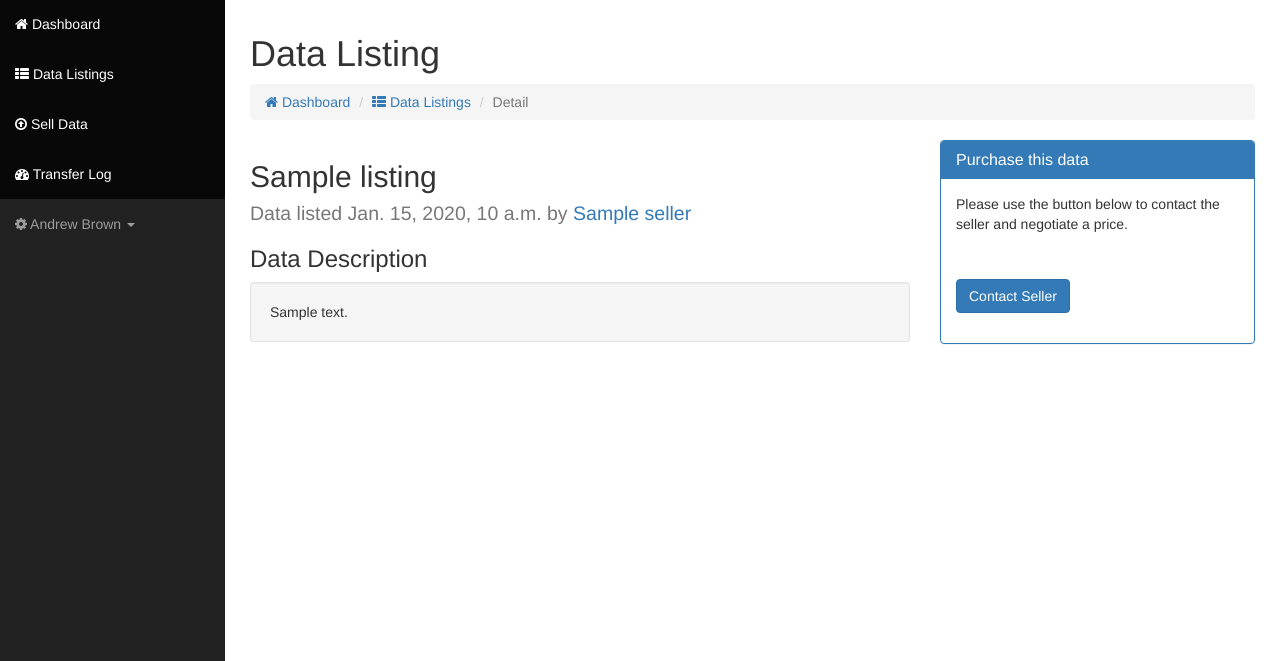
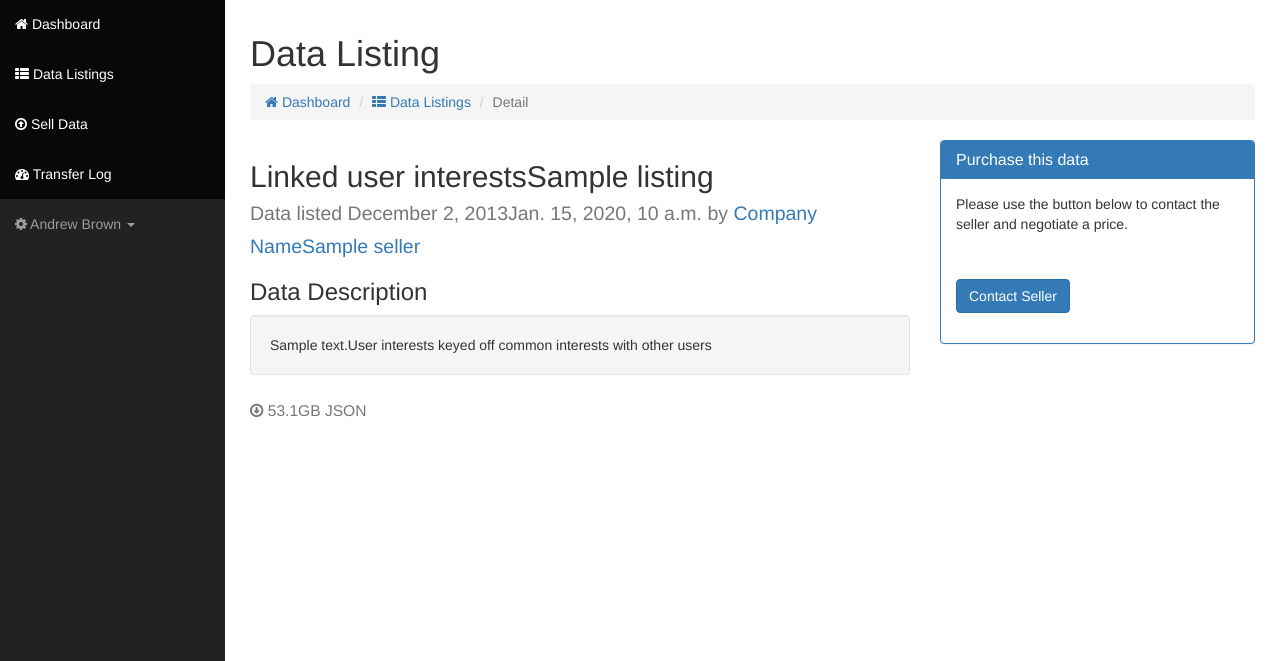
Before and after one commit to ZebraHat/AgoraD-MarketplaceUI, a Django app: template marketplace/templates/detail.html in a window 1280 px wide. Shown: the part 51-712 px from the top of the page. Run offline with Django 3.2, Linux system fonts and the light colour scheme; the template is opened without the code that fills it: most values are stand-ins (such as "Sample title", 1, 10 or a date in 2020); grey boxes labelled with a size stand in for pictures from a placeholder-image service; some libraries are stand-ins or nearby versions.

Commit message:
put dummy data on detail page for demo

```diff
--- a/marketplace/templates/detail.html
+++ b/marketplace/templates/detail.html
@@ -47,19 +47,21 @@
         <div class="row">
           <div class="col-lg-8">
             <h2>
-              {{ listing.title }}
+              Linked user interests{{ listing.title }}
               <div><small>
-                Data listed {{ listing.for_sale_date }}
-                by <a href="{{ listing.seller.website }}">{{ listing.seller.name }}</a>
+                Data listed December 2, 2013{{ listing.for_sale_date }}
+                by <a href="{{ listing.seller.website }}">Company Name{{ listing.seller.name }}</a>
               </small></div>
             </h2>
 
-            {% if listing.description %}
             <h3>Data Description</h3>
             <p class="well">
-              {{ listing.description }}
+              {{ listing.description }}User interests keyed off common interests with other users
             </p>
-            {% endif %}
+
+            <h3><small>
+              <i class="icon-download"></i> 53.1GB JSON
+            </small></h3>
 
           </div>
 
```
